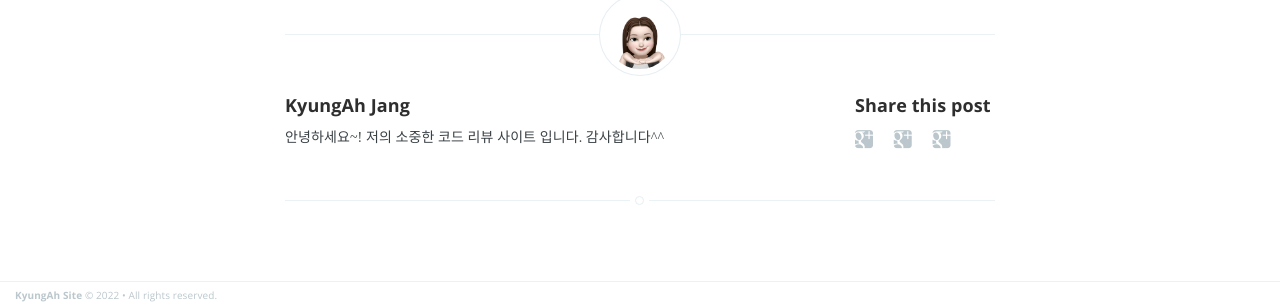
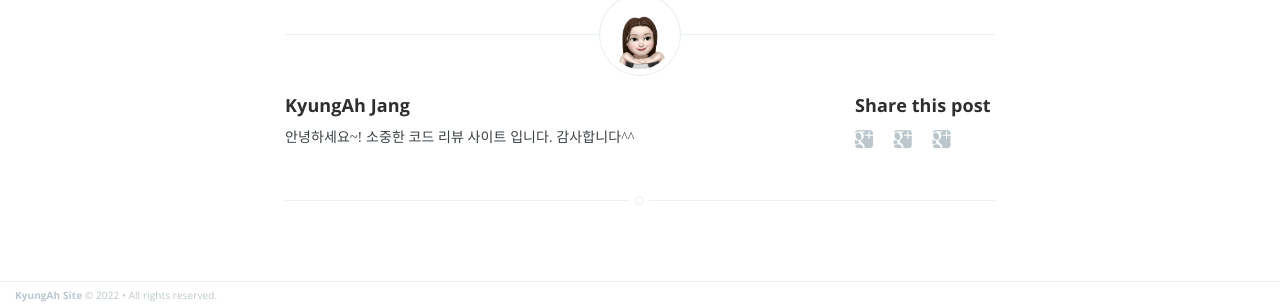
Before and after one commit to kajang93/kajang93.github.io, a Jekyll site: the page built from _posts/2022-11-10-welcome-to-jekyll.markdown, in a window 1280 px wide. Shown: the part 686-993 px from the top of the page. Built offline with Jekyll 4.4.1, drawn with Linux system fonts in a browser that asks for light colours.

Commit message:
커밋18

```diff
--- a/_layouts/post.html
+++ b/_layouts/post.html
@@ -72,7 +72,7 @@
                     <h4> {{ site.author }} </h4>
                     <!-- Author Bio -->
                     <p>
-                        안녕하세요~! 저의 소중한 코드 리뷰 사이트 입니다. 감사합니다^^
+                        안녕하세요~! 소중한 코드 리뷰 사이트 입니다. 감사합니다^^
                     </p>
                 </section>
             {% endif %}
--- a/index.html
+++ b/index.html
@@ -40,6 +40,7 @@
         <header class="post-header">
             <h2 class="post-title"><a href="{{ post.url | relative_url }}">{{ post.title }}</a></h2>
             <h2 class="post-title"><a href="{{ post.url | relative_url }}">{{ post.title }}</a></h2>
+            <h2 class="post-title"><a href="{{ post.url | relative_url }}">{{ post.title }}</a></h2>
         </header>
         <section class="post-excerpt">
             {{ post.excerpt }} <a class="read-more" href="{{ post.url | relative_url }}">&raquo;</a>
```
Also changed, not shown: _posts/2022-11-10-welcome-to-jekyll.markdown (renamed from _posts/2022-11-10-jscookiearraydelete.markdown).
